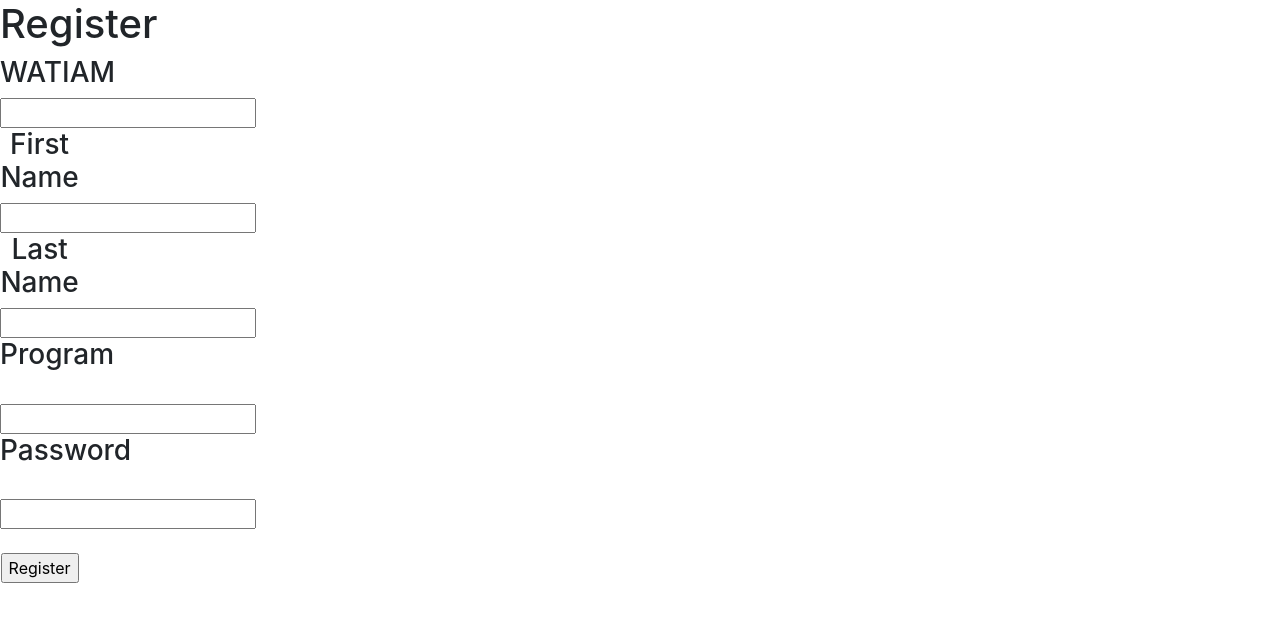
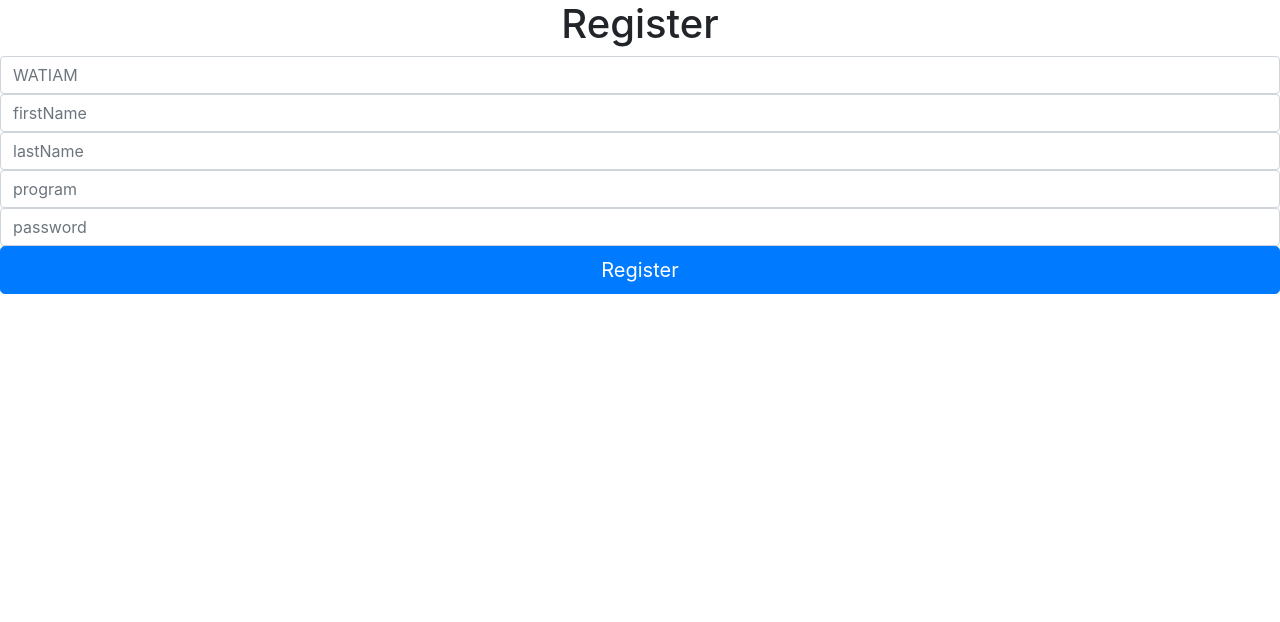
Before and after one commit to MayyarAA/studentplanner, a PHP site: page /Register.html in a window 1280 px wide. Shown: the top 622 px of the page. Run offline with PHP 8.4, Linux system fonts and the light colour scheme.

Commit message:
created UI for registration and linked the DB with the inputs as well as linked with other pages

```diff
--- a/Register.html
+++ b/Register.html
@@ -7,34 +7,33 @@
     <!-- Required Bootstrap CSS and JS content-->
     <link rel="stylesheet" href="https://cdn.jsdelivr.net/npm/bootstrap@4.5.3/dist/css/bootstrap.min.css" integrity="sha384-TX8t27EcRE3e/ihU7zmQxVncDAy5uIKz4rEkgIXeMed4M0jlfIDPvg6uqKI2xXr2" crossorigin="anonymous">
     <script src="https://cdn.jsdelivr.net/npm/bootstrap@4.5.3/dist/js/bootstrap.bundle.min.js" integrity="sha384-ho+j7jyWK8fNQe+A12Hb8AhRq26LrZ/JpcUGGOn+Y7RsweNrtN/tE3MoK7ZeZDyx" crossorigin="anonymous"></script>
-    <link href="CSS/LogIn.css" rel="stylesheet">
+    <link href="CSS/Register.css" rel="stylesheet">
+
     <title>Student Planner</title>
 
     <body class="text-center">
 
-        <div class="row">
-            <div class="col-md-1">
+        <h1>Register</h1>
 
-                <h1>Register</h1>
-                <form action="register.php" method="post">
-                    <h3>WATIAM</h3>
-                    <input type="text" name="WATIAM" value="" />
-                    <h3>First Name</h3>
-                    <input type="text" name="firstName" value="" />
-                    <h3>Last Name</h3>
-                    <input type="text" name="lastName" value="" />
-                    <h3>Program</h3>
-                    <br/>
-                    <input type="text" name="program" value="" />
-                    <h3>Password</h3>
-                    <br/>
-                    <input type="password" name="password" value="" />
-                    <br><br>
-                    <input type="submit" value="Register"></input>
-                </form>
+        <form action="register.php" class="form-register" method="POST">
 
-            </div>
-        </div>
+            <label for="inputWATIAM" class="sr-only">WATIAM</label>
+            <input type="text" name="WATIAM" value="" class="form-control" placeholder="WATIAM" required/>
+
+            <label for="inputfirstname" class="sr-only">firstName</label>
+            <input type="text" name="firstName" value="" class="form-control" placeholder="firstName" required/>
+
+            <label for="inputlastname" class="sr-only">lastName</label>
+            <input type="text" name="lastName" value="" class="form-control" placeholder="lastName" required/>
+
+            <label for="inputprogram" class="sr-only">program</label>
+            <input type="text" name="program" value="" class="form-control" placeholder="program" required/>
+
+            <label for="inputpassword" class="sr-only">password</label>
+            <input type="password" name="password" value="" class="form-control" placeholder="password" required/>
+
+            <button class="btn btn-lg btn-primary btn-block" type="submit" value="Register">Register</button>
+        </form>
 
     </body>
 
--- a/register.php
+++ b/register.php
@@ -64,9 +64,6 @@
 
         $password = hash('sha256', $_POST['password']);
 
-
-
-
         $query_params = array(
             ':WATIAM' => $_POST['WATIAM'],
             ':firstName' => $_POST['firstName'],
@@ -89,10 +86,7 @@
 
         die("Redirecting to login.php");
 
-
-
     }
-
 
 ?>
 <!-- <h1>Register</h1>
```
